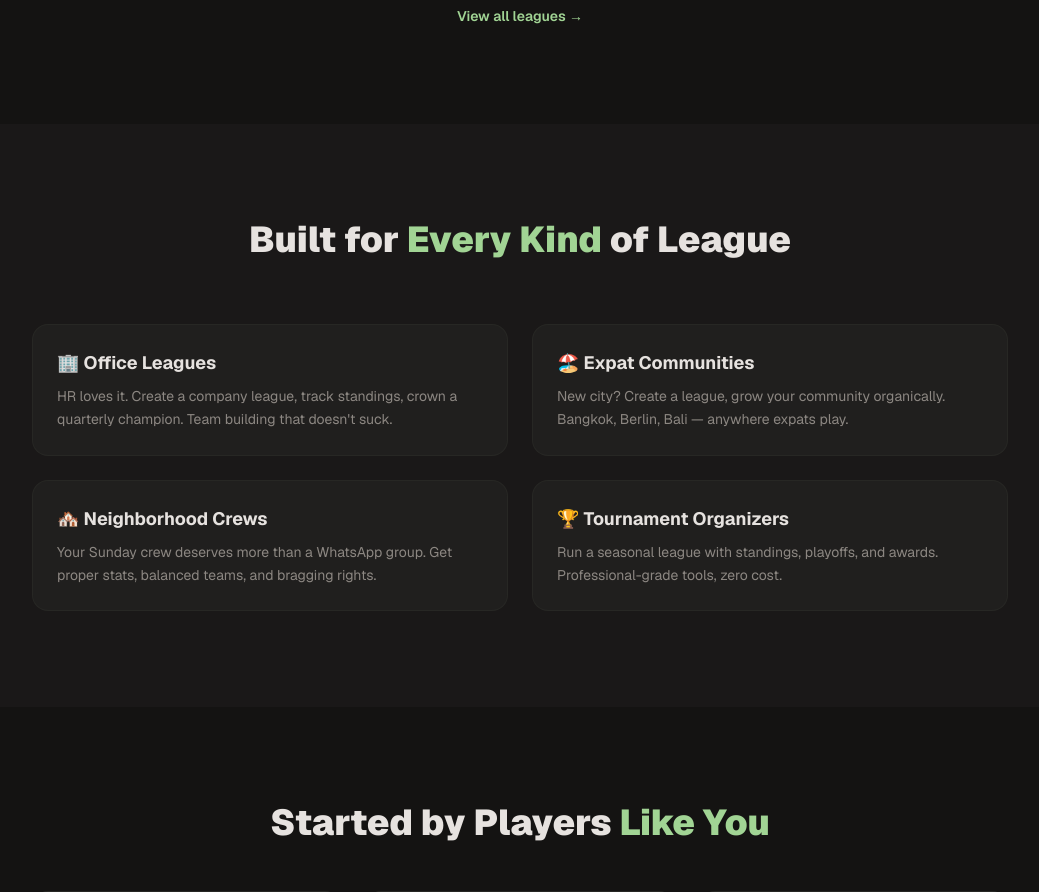
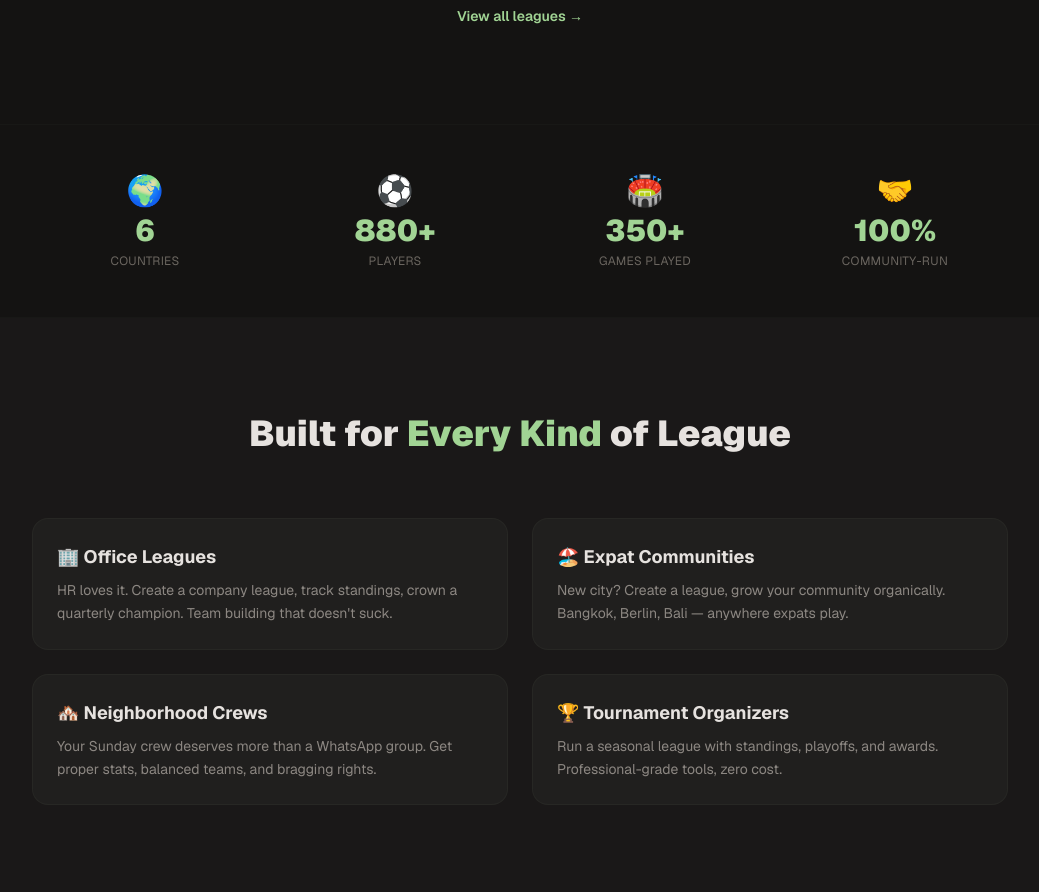
Before and after one commit to tobiaskaetker174-creator/ballr-website, a Next.js app: page / in a window 1280 px wide. Shown: the part 2160-3052 px from the top of the page, without its empty margins (120-1159 px from the left). Built offline with nearby package versions, Linux system fonts and the light colour scheme.

Commit message:
feat: add global stats ticker section to homepage

```diff
--- a/src/app/page.tsx
+++ b/src/app/page.tsx
@@ -250,6 +250,26 @@ export default function HomePage() {
         </div>
       </section>
 
+      {/* Global Stats Ticker */}
+      <section className="py-12 border-y border-border/10">
+        <div className="max-w-5xl mx-auto px-4 sm:px-6">
+          <div className="grid grid-cols-2 md:grid-cols-4 gap-6 text-center">
+            {[
+              { value: "6", label: "Countries", icon: "🌍" },
+              { value: "880+", label: "Players", icon: "⚽" },
+              { value: "350+", label: "Games Played", icon: "🏟️" },
+              { value: "100%", label: "Community-Run", icon: "🤝" },
+            ].map((s) => (
+              <div key={s.label}>
+                <div className="text-3xl mb-1">{s.icon}</div>
+                <div className="text-2xl sm:text-3xl font-black text-accent">{s.value}</div>
+                <div className="text-xs text-text-muted mt-1 uppercase tracking-wide">{s.label}</div>
+              </div>
+            ))}
+          </div>
+        </div>
+      </section>
+
       {/* Use Cases */}
       <section className="py-24 bg-surface/50">
         <div className="max-w-5xl mx-auto px-4 sm:px-6">
```
